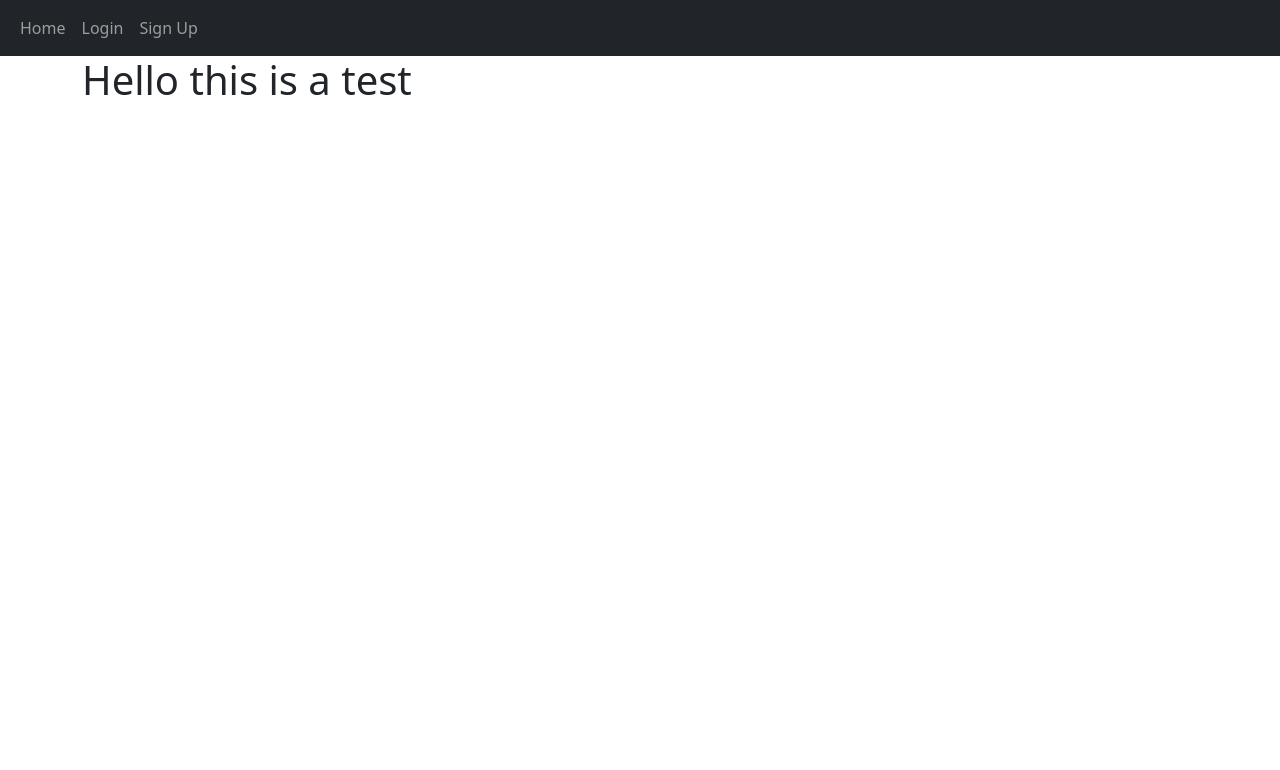
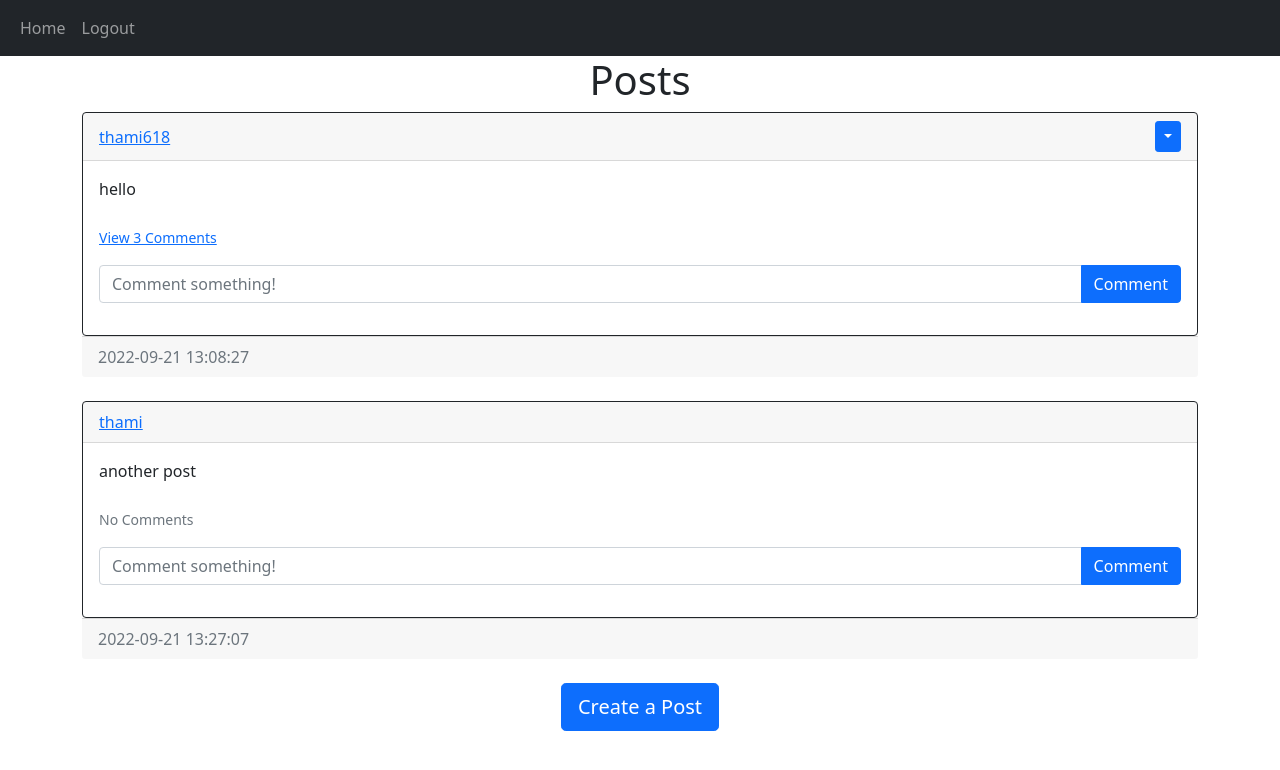
Before and after one commit to Thami618/gunner-views, a Flask app: page / in a window 1280 px wide. Shown: the top 770 px of the page. Run offline with Flask 2, Linux system fonts and the light colour scheme; a user stored in the database is signed in; data comes from the database, SQL or seed files in the repository; both versions use the stored data as it was after the commit.

Commit message:
making sure only author can delete own post

```diff
--- a/BLOG/__init__.py
+++ b/BLOG/__init__.py
@@ -18,6 +18,8 @@ def create_app():
     app.register_blueprint(views, url_prefix="/")
     app.register_blueprint(auth, url_prefix="/")
 
+    from .models import User, Post, Comment
+
     from .models import User
 
     create_database(app)
--- a/BLOG/templates/home.html
+++ b/BLOG/templates/home.html
@@ -1,5 +1 @@
-{% extends "base.html" %}
-{% block title %}Home{% endblock %}
-{% block content %}
-<h1> Hello this is a test </h1>
-{% endblock %}
+{% extends "posts_div.html" %} {% block title %}Home{% endblock %}
--- a/BLOG/templates/posts_div.html
+++ b/BLOG/templates/posts_div.html
@@ -0,0 +1,101 @@
+{% extends "base.html" %} {% block title %}Home{% endblock %} {% block content
+    %}
+    <h1 align="center">{% block header %}Posts{% endblock %}</h1>
+    <div id="posts">
+      {% for post in posts %}
+      <div class="card border-dark">
+        <div class="card-header d-flex justify-content-between align-items-center">
+          <a href="/posts/{{post.user.username}}">{{post.user.username}}</a>
+          {% if user.id == post.author %}
+          <div class="btn-group">
+            <button
+              type="button"
+              class="btn btn-sm btn-primary dropdown-toggle"
+              data-bs-toggle="dropdown"
+            ></button>
+            <ul class="dropdown-menu">
+              <li>
+                <a href="/delete-post/{{post.id}}" class="dropdown-item">Delete</a>
+              </li>
+            </ul>
+          </div>
+          {% endif %}
+        </div>
+        <div class="card-body">
+          <div class="card-text">{{post.text}}</div>
+          <br />
+          <div class="collapse" id="comments-{{post.id}}">
+            <div class="card">
+              <div class="card-body" id="comments-expanded-{{post.id}}">
+                {% for comment in post.comments %}
+                <div class="d-flex justify-content-between align-items-center">
+                  <div>
+                    <a href="/posts/{{comment.user.username}}"
+                      >{{comment.user.username}}</a
+                    >: {{comment.text}}
+                  </div>
+                  <div>
+                    <small class="text-muted"> {{comment.date_created}}</small>
+                    <!-- MAKE SURE THAT ONLY THE ATHOR AND THE CREATOR CAN DELETE COMMENT -->
+                    {% if user.id == comment.author or user.id == post.author %}
+                    <div class="btn-group">
+                      <button
+                        type="button"
+                        class="btn btn-sm btn-primary dropdown-toggle"
+                        data-bs-toggle="dropdown"
+                      ></button>
+                      <ul class="dropdown-menu">
+                        <li>
+                          <a
+                            href="/delete-comment/{{comment.id}}"
+                            class="dropdown-item"
+                            >Delete</a
+                          >
+                        </li>
+                      </ul>
+                    </div>
+                    {% endif %}
+                  </div>
+                </div>
+                {% endfor %}
+              </div>
+            </div>
+          </div>
+          <p class="card-text">
+            {% if post.comments|length > 0 %}
+            <a data-bs-toggle="collapse" href="#comments-{{post.id}}" role="button">
+              <small>View {{post.comments|length}} Comments</small>
+            </a>
+            {% else %}
+            <small class="text-muted">No Comments</small>
+            {% endif %}
+          </p>
+          <form
+            class="input-group mb-3"
+            method="POST"
+            action="/create-comment/{{post.id}}"
+          >
+            <input
+              type="text"
+              id="text"
+              name="text"
+              class="form-control"
+              placeholder="Comment something!"
+            />
+            <button type="submit" class="btn btn-primary">Comment</button>
+          </form>
+        </div>
+        </div>
+        <div class="card-footer text-muted">{{post.date_created}}</div>
+      </div>
+      <br/ > {% endfor %}
+    </div>
+    {% block footer %}
+    <div align="center">
+      <a href="/create-post"
+        ><button type="button" class="btn btn-primary btn-lg">
+          Create a Post
+        </button></a
+      >
+    </div>
+    {% endblock %} {% endblock %}
--- a/BLOG/views.py
+++ b/BLOG/views.py
@@ -1,6 +1,8 @@
-from flask import Blueprint, render_template
+
+from flask import Blueprint, render_template, request, flash, redirect, url_for
 from flask_login import login_required, current_user
-
+from .models import Post, User, Comment
+from . import db
 
 views = Blueprint("views", __name__)
 
@@ -8,4 +10,81 @@ views = Blueprint("views", __name__)
 @views.route("/home")
 @login_required
 def home():
-    return render_template("home.html", user=current_user.username)
+    posts = Post.query.all()
+    return render_template("home.html", user=current_user, posts=posts)
+
+@views.route("/create-post", methods=['GET', 'POST'])
+@login_required
+def create_post():
+    if request.method == "POST":
+        text = request.form.get('text')
+        if not text:
+            flash('Post cannot be empty', category='error')
+        else:
+            post = Post(text=text, author=current_user.id)
+            db.session.add(post)
+            db.session.commit()
+            flash('Post created!', category='success')
+            return redirect(url_for('views.home'))
+    return render_template('create_post.html', user=current_user)
+
+@views.route("/delete-post/<id>")
+@login_required
+def delete_post(id):
+    post = Post.query.filter_by(id=id).first()
+
+    if not post:
+        flash("Post does not exist", category='error')
+    elif current_user.id != post.id:
+         flash('You do not have permission to delete this post.', category='error')
+    else:
+        db.session.delete(post)
+        db.session.commit()
+        flash('Post deleted.', category='success')
+
+    return redirect(url_for('views.home'))
+
+@views.route("/posts/<username>")
+@login_required
+def posts(username):
+    user = User.query.filter_by(username=username).first()
+
+    if not user:
+        flash('No user with that username exists.', category='error')
+        return redirect(url_for('views.home'))
+
+    posts = user.posts
+    return render_template("posts.html", user=current_user, posts=posts, username=username)
+
+@views.route("/create-comment/<post_id>", methods=['POST'])
+@login_required
+def create_comment(post_id):
+    text = request.form.get('text')
+
+    if not text:
+        flash('Comment cannot be empty.', category='error')
+    else:
+        post = Post.query.filter_by(id=post_id)
+        if post:
+            comment = Comment(
+                text=text, author=current_user.id, post_id=post_id)
+            db.session.add(comment)
+            db.session.commit()
+        else:
+            flash('Post does not exist.', category='error')
+    return redirect(url_for('views.home'))
+
+@views.route("/delete-comment/<comment_id>")
+@login_required
+def delete_comment(comment_id):
+    comment = Comment.query.filter_by(id=comment_id).first()
+
+    if not comment:
+        flash('Comment does not exist.', category='error')
+    elif current_user.id != comment.author and current_user.id != comment.post.author:
+        flash('You do not have permission to delete this comment.', category='error')
+    else:
+        db.session.delete(comment)
+        db.session.commit()
+
+    return redirect(url_for('views.home'))
```
Also changed, not shown: BLOG/models.py (+21 -0 lines), BLOG/templates/create_post.html (+18 -5 lines), BLOG/templates/posts.html (+8 -5 lines), BLOG/database.db.
